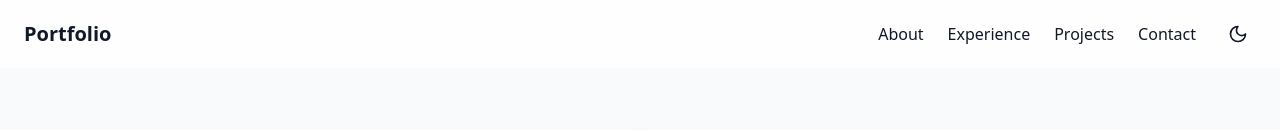
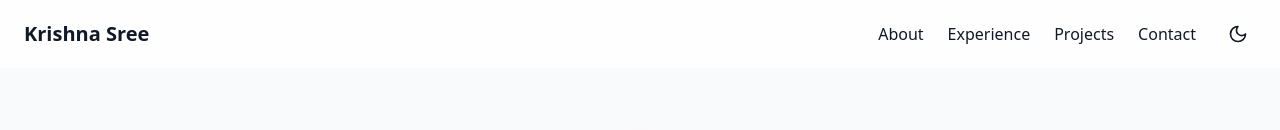
Before and after one commit to krishnasree5/portfolio, a React (Vite) app: page / in a window 1280 px wide. Shown: the top 130 px of the page. Built offline with nearby package versions, Linux system fonts and the light colour scheme; grey boxes are pictures that could not be loaded.

Commit message:
add my name

```diff
--- a/src/components/Navbar.jsx
+++ b/src/components/Navbar.jsx
@@ -16,7 +16,7 @@
     <nav className="fixed w-full bg-white/80 dark:bg-gray-800/80 backdrop-blur-sm z-50">
       <div className="container mx-auto px-6 py-4">
         <div className="flex justify-between items-center">
-          <h1 className="text-xl font-bold">Portfolio</h1>
+          <h1 className="text-xl font-bold">Krishna Sree</h1>
 
           {/* navbar mobile menu button */}
           <div className="flex items-center gap-4 md:hidden">
```
